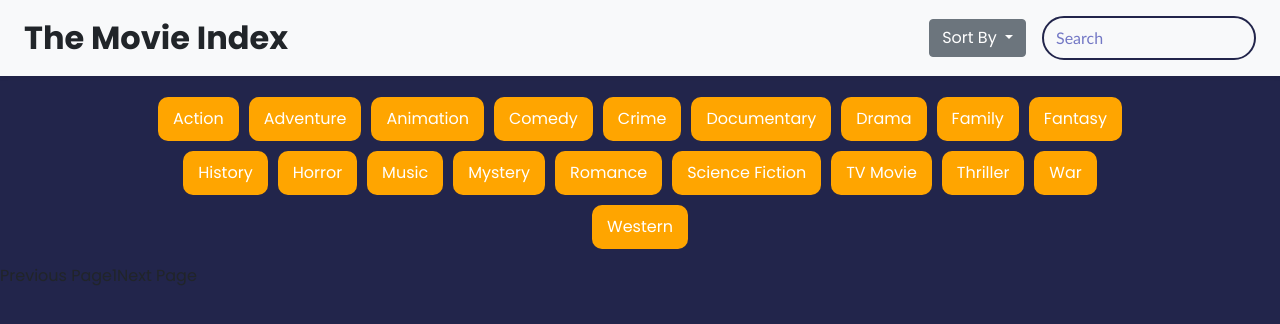
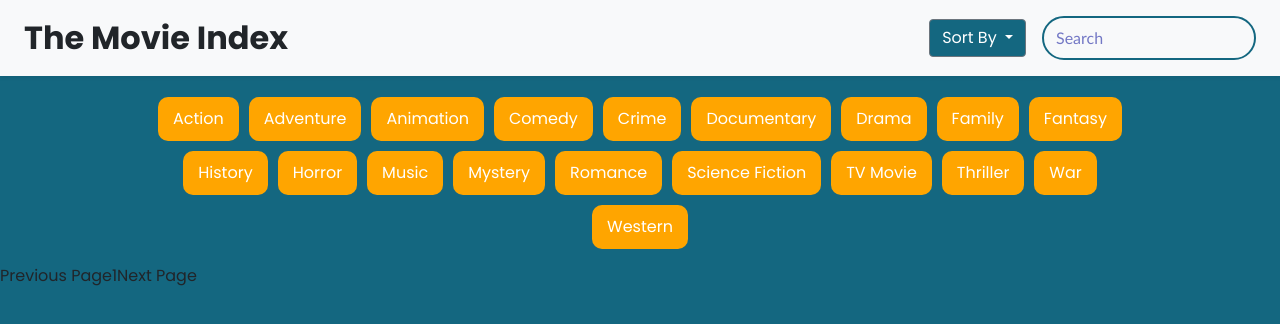
Before and after one commit to anishpunaroor/Movie-Index, a plain HTML site: page index.html in a window 1280 px wide. Drawn offline with nearby package versions, Linux system fonts and the light colour scheme; no server answers.

Commit message:
Update color scheme

```diff
--- a/style.css
+++ b/style.css
@@ -5,8 +5,8 @@
 }
 
 :root{
-    --primary-color:#22254b;
-    --secondary-color: #373b69;
+    --primary-color:#146780;
+    --secondary-color: #5bc0de;
 }
 
 body{
@@ -141,3 +141,7 @@ main{
 .tag.clear {
     background-color: red;
 }
+
+.dropdown-toggle{
+    background-color: var(--primary-color);
+}
```
